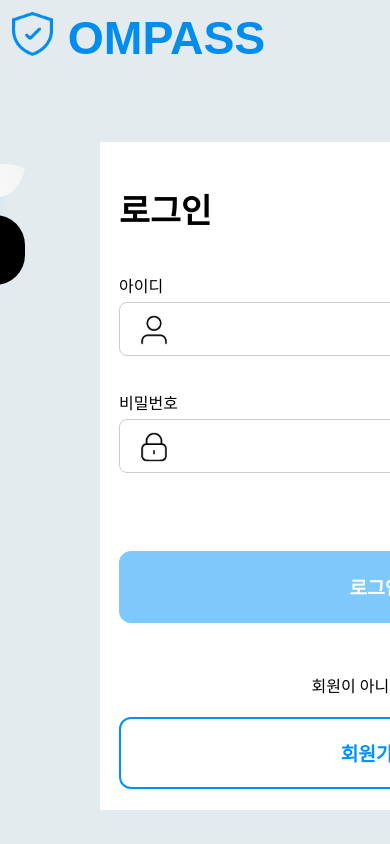
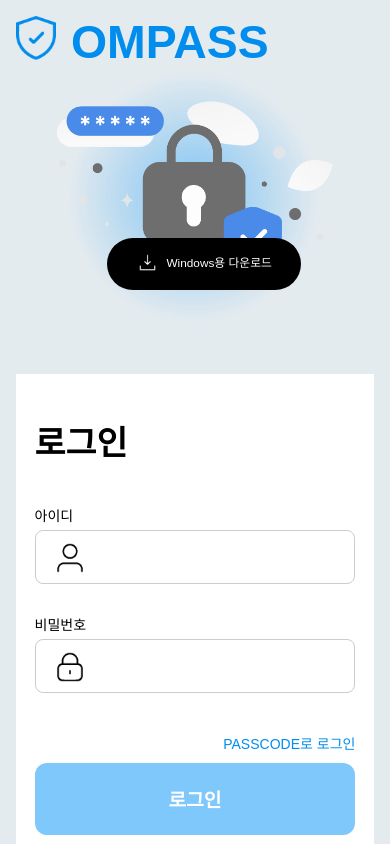
Before and after one commit to ing1355/OMPASSv2-ADMIN, a React (Create React App) app: page / in a window 390 px wide. Built offline with nearby package versions, Linux system fonts and the light colour scheme; a web font is replaced by a local one.

Commit message:
반응형 진행중

```diff
--- a/src/Components/Login/Login.css
+++ b/src/Components/Login/Login.css
@@ -6,7 +6,7 @@
 
 /*  */
 .login_container {
-  padding: 3%;
+  padding: 4% 4% 0%;
   flex-direction: column;
 }
 
@@ -22,7 +22,22 @@
   top: -2px;
 }
 
+.login_img_download {
+  display: flex;
+  flex-direction: column;
+  align-items: center;
+}
+
 .login_agent_download_button {
+  font-size: 1.4vh;
+  border-radius: 2.2rem;
+  position: relative;
+  top: -10vh;
+  padding: 7%;
+  width: 110%;
+}
+
+/* .login_agent_download_button {
   width: 30%;
   font-size: 1.2rem;
   border-radius: 30px;
@@ -30,9 +45,16 @@
   position: relative;
   top: -130px;
   min-width: 300px;
+} */
+
+.login_form_container {
+  background-color: white;
+  border: none;
+  flex: 0.3;
+  padding: 5.3%;
 }
 
-.login_form_container {
+/* .login_form_container {
   background-color: white;
   border: none;
   flex: 0.3;
@@ -40,7 +62,7 @@
   padding: 2%;
   width: 640px;
   height: 630px;
-}
+} */
 
 .login_form_title {
   font-weight: 900;
@@ -48,11 +70,12 @@
 }
 
 .login_input_container {
-
+  display: flex;
+  flex-direction: column;
 }
 
 .login_input {
-  width: 443px;
+  /* width: 443px; */
   height: 50px;
   font-size: 1rem;
   border-radius: 8px;
@@ -69,4 +92,29 @@
 
 .login_footer {
   flex-direction: column;
+  margin-bottom: 1%;
+  margin-top: 1.5%;
 }
+
+/* 반응형 */
+
+@media (min-width: 1400px) {
+  .login_form_container {
+    margin: 10%;
+    width: 70%;
+  }
+}
+
+@media (min-width: 1800px) {
+  .login_form_container {
+    margin: 10%;
+    width: 55%;
+  }
+}
+
+@media (min-width: 2000px) {
+  .login_form_container {
+    margin: 10%;
+    width: 50%;
+  }
+}
--- a/src/Components/Login/Login.tsx
+++ b/src/Components/Login/Login.tsx
@@ -141,15 +141,18 @@
       style={{overflowY: 'auto', height: height}}
     >
     <div
-      className='login_container content-center'
+      className='login_container'
     >
+
+      {/* header */}
       <Row
         className='login_header'
       >
         <Col>
           <img
             src={ompass_logo_image}
-            width="41px"
+            width="15%"
+            // style={{maxWidth: '65%'}}
           />
           <span
             className='main-color1 login_logo_title'
@@ -157,16 +160,29 @@
         </Col>
       </Row>
 
-      <div
-        className='dis_flex'
+      {/* body */}
+      <Row
+        // gutter={{ xs: 8, sm: 8, md: 8, lg: 20 }}
+        align="middle"
+        justify="center"
+      >
+
+        {/* img, download */}
+        <Col
+          xs={24}
+          sm={24}
+          md={10}
+          lg={12}
+          xl={14}
         >
           <div
-          style={{flex: '0.7 1', flexDirection: 'column', textAlign: 'center'}}
+            className='login_img_download'
           >
             <img
               src={login_main_image}
-            style={{maxWidth: '100%', height: 'auto'}}
+              style={{maxWidth: '77%'}}
             />
+            <div>
               <button
                 className='button-st3 login_agent_download_button'
                 onClick={() => {
@@ -193,9 +209,11 @@
                   )
                 }}
               >
-            <img src={download_icon} width='40px'/>
+                <img src={download_icon} style={{maxWidth: '14%'}}/>
                 <span style={{position: 'relative', top: '-7px', marginLeft: '7px'}}><FormattedMessage id='DOWNLOAD_FOR_WINDOWS' /></span>
               </button>
+            </div>
+
 
             {/* macOS 추가 */}
             {/* <div>
@@ -213,6 +231,17 @@
               </button>
             </div> */}
           </div>
+        </Col>
+
+        {/* login */}
+        <Col
+          xs={24}
+          sm={24}
+          md={14}
+          lg={12}
+          xl={10}
+          style={{alignItems: 'center'}}
+        >
           <div
             className='login_form_container'
           >
@@ -236,7 +265,7 @@
                 <img src={login_id} width='30px' style={{position: 'relative', top: '-41px', left: '20px'}}/>
               </div>
               <div
-              className='mb10'
+                className='mb10 login_input_container'
               >
                 <label htmlFor='userPassword'><FormattedMessage id='PASSWORD' /></label>
                 <input
@@ -280,15 +309,24 @@
               ><FormattedMessage id='NOT_A_MEMBER' /></div>
               <Link to='/CreateAccount'>
                 <button
-                className='button-st2 login-button'
+                  className='button-st2 login-button mb30'
                 ><FormattedMessage id='CREATE_ACCOUNT' /></button>
               </Link>
             </form>
           </div>
+        </Col>
+      </Row>
+
+      {/* footer */}
+      <Row>
+
+      </Row>
+
+
     </div>
 
     <div
-        className='login_footer content-center'
+      className='login_footer content-center mb30'
     >
       <div
         className='mb10'
@@ -325,7 +363,6 @@
         className='copyRight-style'
       >
         {CopyRightText}
-        </div>
       </div>
     </div>
 
--- a/src/index.css
+++ b/src/index.css
@@ -23,6 +23,10 @@
 }
 
 button {
+  font-family: 'NEXON Lv1 Gothic OTF', sans-serif;
+}
+
+input {
   font-family: 'NEXON Lv1 Gothic OTF', sans-serif;
 }
 
```
Lines whose indentation alone changed are shown as unchanged.
